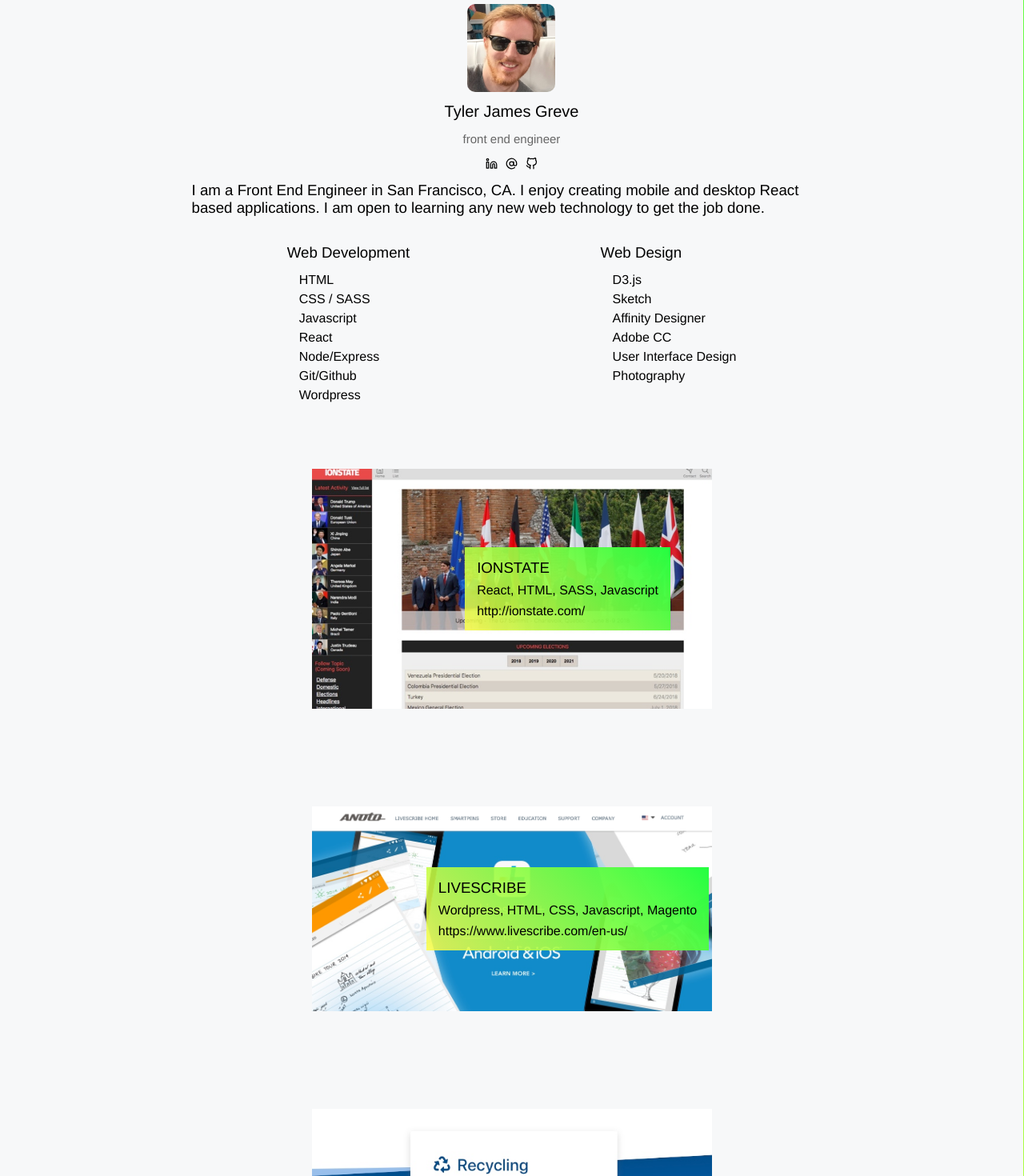
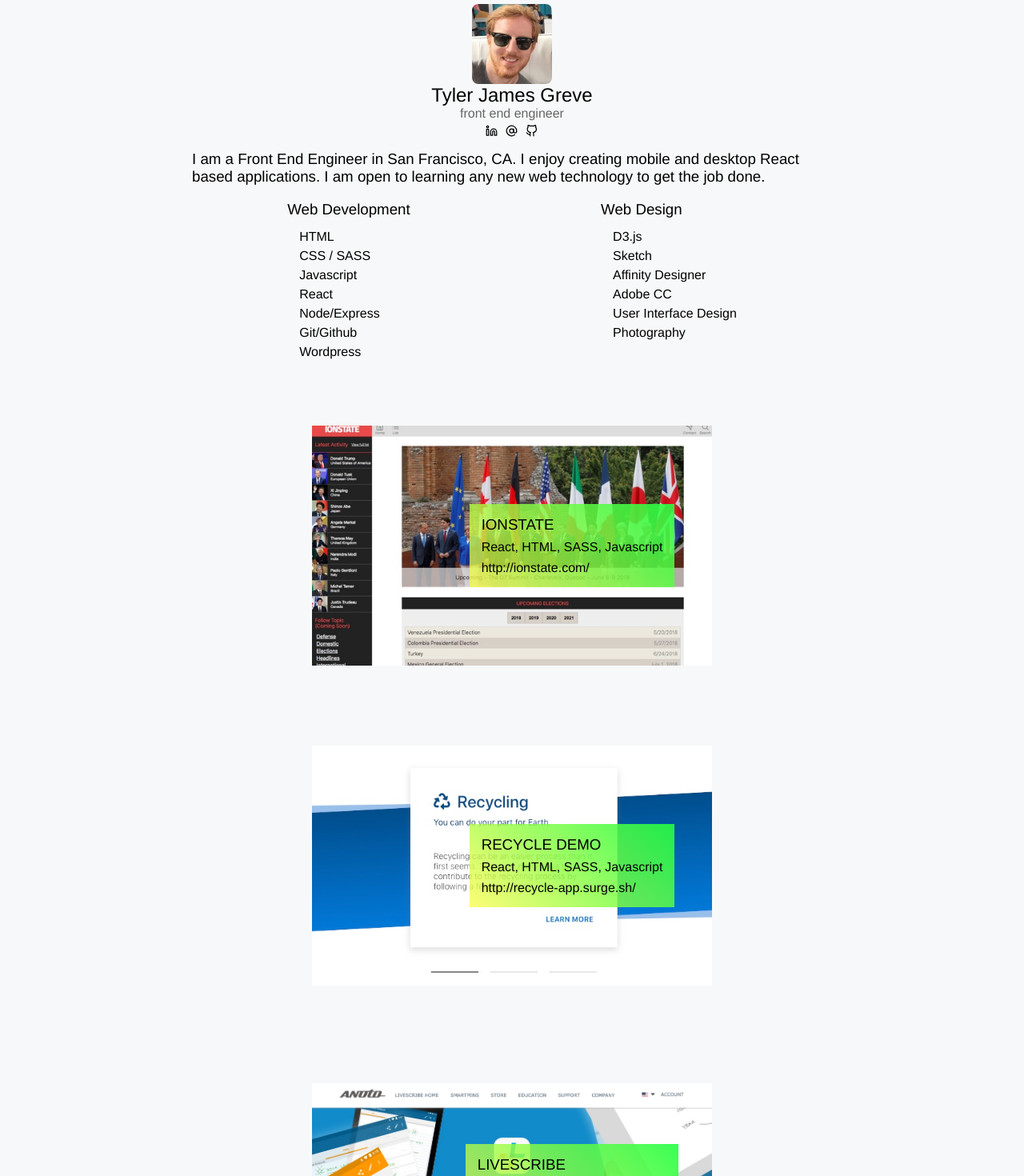
Before and after one commit to fimiak/portfolioapp, a React (Create React App) app: page / in a window 1280 px wide. Shown: the part 40-1510 px from the top of the page at 80% size. Built offline with nearby package versions, Linux system fonts and the light colour scheme.

Commit message:
Added new content for recycle, some hover effects.

```diff
--- a/src/content/Content.js
+++ b/src/content/Content.js
@@ -6,12 +6,13 @@
   return (
     <div className="content">
       <div className="topmargin" />
-      <Project bg="bg-one" data={data[0]} />
-      <Project bg="bg-two" data={data[2]} />
-      <Project bg="bg-three" data={data[1]} />
-      <Project bg="bg-four" data={data[3]} />
-      <Project bg="bg-five" data={data[4]} />
-      <Project bg="bg-six" data={data[5]} />
+      <Project data={data[0]} />
+      <Project data={data[1]} />
+      <Project data={data[2]} />
+      <Project data={data[3]} />
+      <Project data={data[4]} />
+      <Project data={data[5]} />
+      <Project data={data[6]} />
       <div className="history">
         <h2>Education</h2>
         <p>Self-taught - Web Development</p>
--- a/src/data/Data.json
+++ b/src/data/Data.json
@@ -14,7 +14,7 @@
   {
     "name": "Livescribe",
     "image": "livescribe.png",
-    "stack": "Wordpress, HTML, CSS, Javascript, Magento",
+    "stack": "HTML, CSS, Jquery, Wordpress",
     "url": "https://www.livescribe.com/en-us/"
   },
   {
@@ -32,7 +32,7 @@
   {
     "name": "sanfranciscoDB",
     "image": "sfdb.png",
-    "stack": "AngularJS, HTML, CSS, Javascript",
+    "stack": "Angular 1, HTML, CSS, Javascript",
     "url": "http://fimiak.github.io/sfdb/index.html#/"
   },
   {
--- a/src/styles/app.css
+++ b/src/styles/app.css
@@ -8,8 +8,9 @@
   font-size: 16px; }
 
 h1 {
-  font-size: 1.25em;
+  font-size: 24px;
   font-weight: 400;
+  margin: 0;
   text-align: center; }
 
 h3 {
@@ -28,20 +29,19 @@
 
 span {
   color: #666;
-  font-size: 15px;
   text-transform: lowercase; }
 
 .App {
-  border-right: 1px solid transparent;
   border-image: linear-gradient(135deg, #24FE41, #FDFC47);
   border-image-slice: 1;
+  border-bottom: 10px;
   display: flex;
   flex-direction: column; }
 
 .logo {
-  width: 110px;
-  height: 110px;
-  border-radius: 10px; }
+  width: 100px;
+  height: 100px;
+  border-radius: 8px; }
 
 .sidebar {
   border-image: linear-gradient(135deg, #24FE41, #FDFC47);
@@ -99,24 +99,36 @@
   position: absolute; }
 
 .block__text {
-  background-image: linear-gradient(45deg, rgba(253, 252, 71, 0.85), #24fe41);
+  background-image: linear-gradient(45deg, rgba(253, 252, 71, 0.75), rgba(36, 254, 65, 0.9));
   cursor: default;
   padding: 0 5px;
-  margin-left: 140px;
+  margin-left: 150px;
   padding: 15px;
-  position: absolute; }
+  position: absolute;
+  transition: 250ms; }
+  .block__text:hover {
+    margin-left: 130px;
+    transition: 250ms; }
   .block__text h3:first-child {
     text-transform: uppercase;
     margin: 0 0 8px; }
 
 .history {
+  align-items: center;
   background: #f7f8f9;
-  color: #666;
-  padding: 30px 15px; }
+  display: flex;
+  flex-direction: column;
+  padding: 15px; }
+  .history p {
+    margin: 0 0 5px; }
+    .history p:last-child {
+      margin-bottom: 25px; }
 
 .skills {
   display: flex;
   justify-content: space-around; }
+  .skills ul {
+    padding: 0 0 15px; }
     .skills ul li {
       font-weight: 200;
       padding: 3px 0; }
@@ -138,10 +150,11 @@
 
 .sidebar-links {
   display: flex;
-  flex-direction: row;
-  padding: 15px 0 0; }
+  flex-direction: row; }
+  .sidebar-links a {
+    margin: 5px; }
     .sidebar-links a img {
-    margin: 0 5px;
+      color: #eee;
       width: 15px; }
 
 @media(max-width: 600px) {
@@ -167,6 +180,11 @@
   .block__img {
     max-height: 250px;
     max-width: 350px; }
+
+  .block__text {
+    margin-left: 100px; }
+    .block__text:hover {
+      margin-left: 80px; }
 
   .app-subtitle {
     display: none; }
--- a/src/styles/app.sass
+++ b/src/styles/app.sass
@@ -8,8 +8,9 @@
   font-size: 16px
 
 h1
-  font-size: 1.25em
+  font-size: 24px
   font-weight: 400
+  margin: 0
   text-align: center
 
 h3
@@ -28,20 +29,19 @@
 
 span
   color: #666
-  font-size: 15px
   text-transform: lowercase
 
 .App
-  border-right: 1px solid transparent
   border-image: linear-gradient(135deg, #24FE41, #FDFC47)
   border-image-slice: 1
+  border-bottom: 10px
   display: flex
   flex-direction: column
 
 .logo
-  width: 110px
-  height: 110px
-  border-radius: 10px
+  width: 100px
+  height: 100px
+  border-radius: 8px
 
 .sidebar
   border-image: linear-gradient(135deg, #24FE41, #FDFC47)
@@ -99,25 +99,37 @@
   position: absolute
 
 .block__text
-  background-image: linear-gradient(45deg, rgba(253,252,71, 0.85), rgba(36, 254, 65, 1))
+  background-image: linear-gradient(45deg, rgba(253,252,71, 0.75), rgba(36, 254, 65, .9))
   cursor: default
   padding: 0 5px
-  margin-left: 140px
+  margin-left: 150px
   padding: 15px
   position: absolute
+  transition: 250ms
+  &:hover
+    margin-left: 130px
+    transition: 250ms
+
   h3:first-child
     text-transform: uppercase
     margin: 0 0 8px
 
 .history
+  align-items: center
   background: #f7f8f9
-  color: #666
-  padding: 30px 15px
+  display: flex
+  flex-direction: column
+  padding: 15px
+  p
+    margin: 0 0 5px
+    &:last-child
+      margin-bottom: 25px
 
 .skills
   display: flex
   justify-content: space-around
   ul
+    padding: 0 0 15px
     li
       font-weight: 200
       padding: 3px 0
@@ -140,10 +152,10 @@
 .sidebar-links
   display: flex
   flex-direction: row
-  padding: 15px 0 0
   a
+    margin: 5px
     img
-      margin: 0 5px
+      color: #eee
       width: 15px
 
 @media(max-width: 600px)
@@ -169,6 +181,11 @@
   .block__img
     max-height: 250px
     max-width: 350px
+
+  .block__text
+    margin-left: 100px
+    &:hover
+      margin-left: 80px
 
   .app-subtitle
     display: none
```
Also changed, not shown: 2 other files (tests, documents, lock files or other folders). Lines whose indentation alone changed are shown as unchanged.
